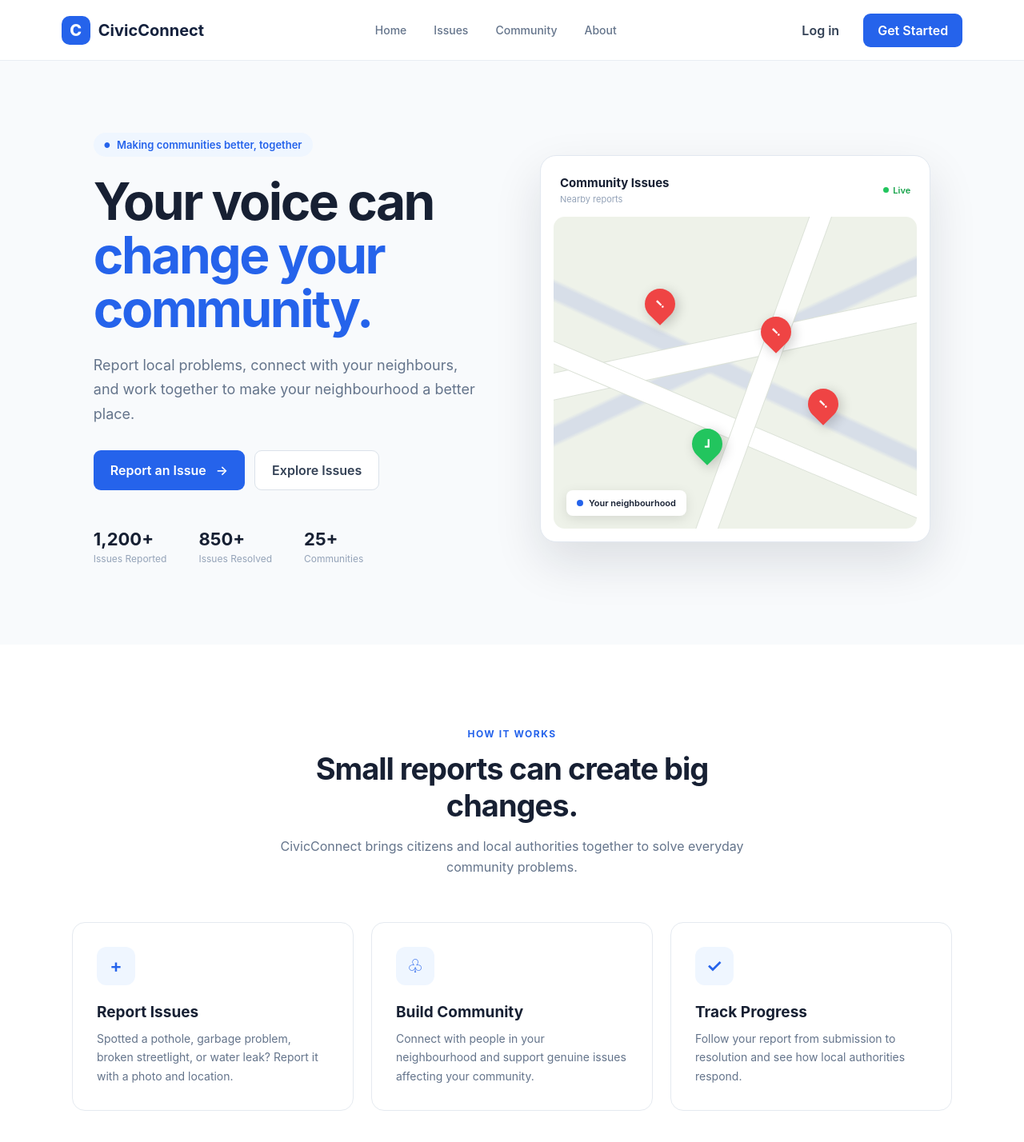
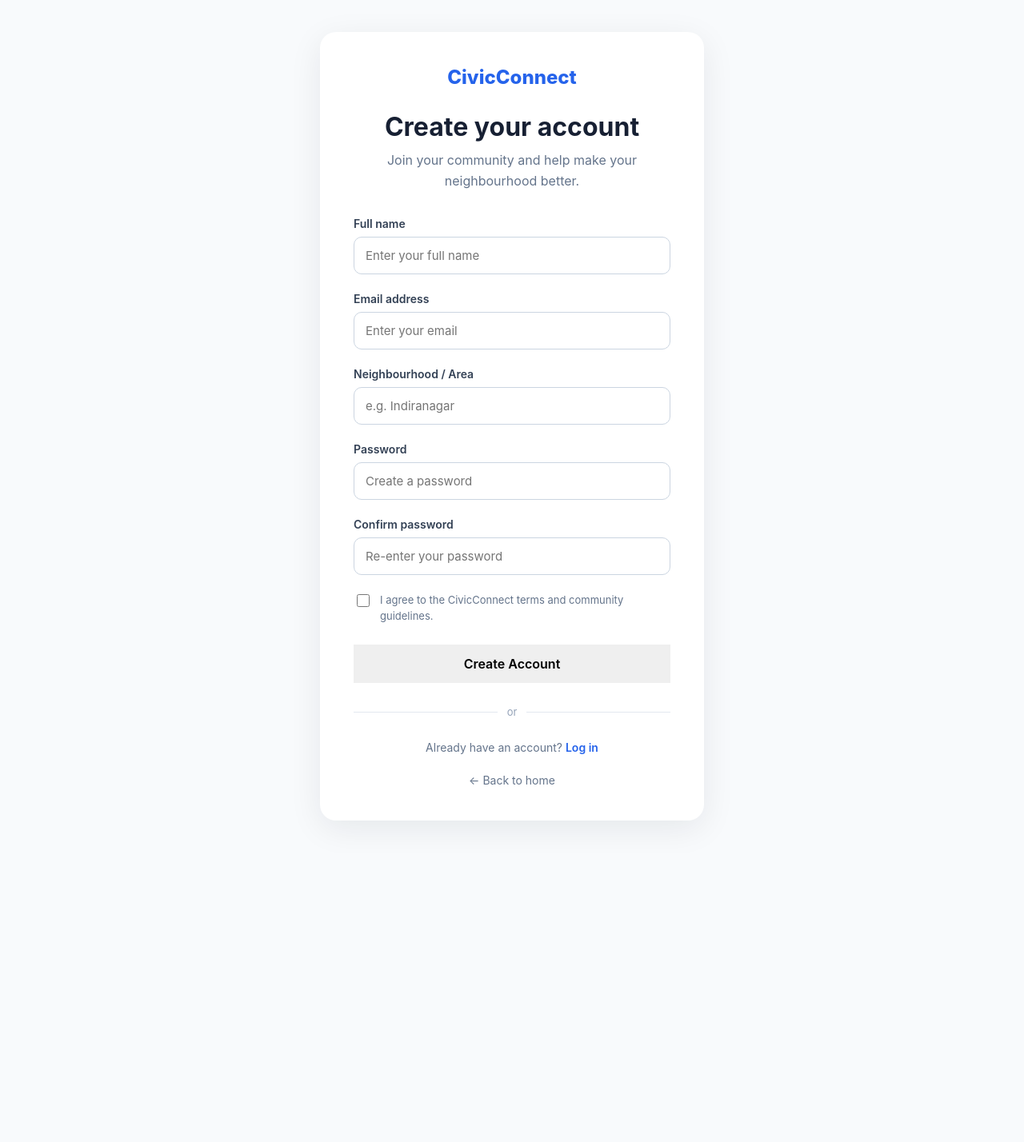
Before and after one commit to pranay4444-yadav/CivicConnect, a React (Vite) app in the folder client/: page /register in a window 1280 px wide. Shown: the top 1428 px of the page at 80% size. After the commit the page ends 1066 px from the top, so only its background shows below. Built offline with nearby package versions, Linux system fonts and the light colour scheme.

Commit message:
Add authentication pages and routing

```diff
--- a/client/package.json
+++ b/client/package.json
@@ -11,7 +11,8 @@
   },
   "dependencies": {
     "react": "^19.2.8",
-    "react-dom": "^19.2.8"
+    "react-dom": "^19.2.8",
+    "react-router-dom": "^7.18.3"
   },
   "devDependencies": {
     "@types/react": "^19.2.18",
--- a/client/src/App.css
+++ b/client/src/App.css
@@ -541,3 +541,176 @@
     text-align: center;
   }
 }
+/* Authentication Pages */
+
+.auth-page {
+  min-height: 100vh;
+  display: flex;
+  align-items: center;
+  justify-content: center;
+  padding: 40px 20px;
+  background: #f8fafc;
+}
+
+.auth-card {
+  width: 100%;
+  max-width: 450px;
+  background: #ffffff;
+  padding: 42px;
+  border-radius: 20px;
+  box-shadow: 0 10px 40px rgba(15, 23, 42, 0.08);
+}
+
+.auth-header {
+  text-align: center;
+  margin-bottom: 32px;
+}
+
+.auth-logo {
+  display: inline-block;
+  margin-bottom: 28px;
+  font-size: 24px;
+  font-weight: 800;
+  color: #2563eb;
+}
+
+.auth-header h1 {
+  margin: 0 0 10px;
+  font-size: 32px;
+  color: #172033;
+}
+
+.auth-header p {
+  margin: 0;
+  color: #64748b;
+  line-height: 1.6;
+}
+
+.auth-form {
+  display: flex;
+  flex-direction: column;
+  gap: 22px;
+}
+
+.form-group {
+  display: flex;
+  flex-direction: column;
+  gap: 8px;
+}
+
+.form-group label {
+  font-size: 14px;
+  font-weight: 600;
+  color: #334155;
+}
+
+.form-group input {
+  width: 100%;
+  padding: 13px 14px;
+  border: 1px solid #cbd5e1;
+  border-radius: 10px;
+  outline: none;
+  font-size: 15px;
+  transition: border-color 0.2s, box-shadow 0.2s;
+}
+
+.form-group input:focus {
+  border-color: #2563eb;
+  box-shadow: 0 0 0 3px rgba(37, 99, 235, 0.1);
+}
+
+.password-label {
+  display: flex;
+  justify-content: space-between;
+  align-items: center;
+}
+
+.password-label a {
+  font-size: 13px;
+  color: #2563eb;
+}
+
+.auth-button {
+  width: 100%;
+  border: none;
+  padding: 14px;
+  font-weight: 600;
+  margin-top: 4px;
+}
+
+.auth-divider {
+  display: flex;
+  align-items: center;
+  gap: 12px;
+  margin: 28px 0;
+  color: #94a3b8;
+}
+
+.auth-divider::before,
+.auth-divider::after {
+  content: "";
+  flex: 1;
+  height: 1px;
+  background: #e2e8f0;
+}
+
+.auth-divider span {
+  font-size: 13px;
+}
+
+.auth-footer {
+  text-align: center;
+  margin: 0;
+  color: #64748b;
+  font-size: 14px;
+}
+
+.auth-footer a {
+  color: #2563eb;
+  font-weight: 600;
+}
+
+.back-home {
+  display: block;
+  text-align: center;
+  margin-top: 24px;
+  font-size: 14px;
+  color: #64748b;
+}
+
+.back-home:hover,
+.auth-footer a:hover,
+.password-label a:hover {
+  text-decoration: underline;
+}
+
+@media (max-width: 500px) {
+  .auth-card {
+    padding: 30px 22px;
+  }
+
+  .auth-header h1 {
+    font-size: 28px;
+  }
+}
+.register-card {
+  max-width: 480px;
+}
+
+.terms-checkbox {
+  display: flex;
+  align-items: flex-start;
+  gap: 10px;
+  font-size: 13px;
+  line-height: 1.5;
+  color: #64748b;
+  cursor: pointer;
+}
+
+.terms-checkbox input {
+  width: 16px;
+  height: 16px;
+  margin-top: 2px;
+  flex-shrink: 0;
+  accent-color: #2563eb;
+}
--- a/client/src/App.jsx
+++ b/client/src/App.jsx
@@ -1,177 +1,200 @@
-import './App.css'
+import { BrowserRouter, Routes, Route, Link } from "react-router-dom";
+import Login from "./pages/Login";
+import Register from "./pages/Register";
+import "./App.css";
 
-function App() {
+function Home() {
   return (
-    <div className="app">
-      {/* Navigation */}
-      <header className="navbar">
-        <div className="logo">
-          <span className="logo-mark">C</span>
-          <span>CivicConnect</span>
+    <>
+      <nav className="navbar">
+        <div className="logo">CivicConnect</div>
+
+        <div className="nav-links">
+          <Link to="/">Home</Link>
+          <Link to="/issues">Issues</Link>
+          <Link to="/community">Community</Link>
+          <a href="#about">About</a>
         </div>
 
-        <nav className="nav-links">
-          <a href="#home">Home</a>
-          <a href="#issues">Issues</a>
-          <a href="#community">Community</a>
-          <a href="#about">About</a>
-        </nav>
+        <div className="nav-actions">
+          <Link to="/login" className="login-link">
+            Log in
+          </Link>
+          <Link to="/register" className="btn btn-primary">
+            Get Started
+          </Link>
+        </div>
+      </nav>
 
-        <div className="nav-actions">
-          <button className="login-btn">Log in</button>
-          <button className="signup-btn">Get Started</button>
-        </div>
-      </header>
-
-      {/* Hero Section */}
       <main>
-        <section className="hero-section" id="home">
+        <section className="hero">
           <div className="hero-content">
-            <div className="hero-badge">
-              <span>●</span> Making communities better, together
-            </div>
+            <span className="hero-badge">
+              Making communities better, together
+            </span>
 
             <h1>
-              Your voice can
-              <span> change your community.</span>
+              Your voice can change
+              <span> your community.</span>
             </h1>
 
             <p>
-              Report local problems, connect with your neighbours, and work
+              Report local issues, connect with your neighbours, and work
               together to make your neighbourhood a better place.
             </p>
 
-            <div className="hero-actions">
-              <button className="primary-btn">
-                Report an Issue <span>→</span>
-              </button>
+            <div className="hero-buttons">
+              <Link to="/report" className="btn btn-primary">
+                Report an Issue
+              </Link>
 
-              <button className="secondary-btn">
+              <Link to="/issues" className="btn btn-secondary">
                 Explore Issues
-              </button>
-            </div>
-
-            <div className="hero-stats">
-              <div>
-                <strong>1,200+</strong>
-                <span>Issues Reported</span>
-              </div>
-
-              <div>
-                <strong>850+</strong>
-                <span>Issues Resolved</span>
-              </div>
-
-              <div>
-                <strong>25+</strong>
-                <span>Communities</span>
-              </div>
+              </Link>
             </div>
           </div>
 
-          <div className="hero-visual">
-            <div className="map-card">
-              <div className="map-header">
-                <div>
-                  <strong>Community Issues</strong>
-                  <span>Nearby reports</span>
-                </div>
+          <div className="map-card">
+            <div className="map-header">
+              <div>
+                <strong>Community Issues</strong>
+                <p>Nearby reports</p>
+              </div>
+              <span className="live-badge">● Live</span>
+            </div>
 
-                <div className="map-status">
-                  <span></span> Live
-                </div>
-              </div>
+            <div className="map-area">
+              <div className="map-pin pin-one">📍</div>
+              <div className="map-pin pin-two">📍</div>
+              <div className="map-pin pin-three">📍</div>
 
-              <div className="fake-map">
-                <div className="road road-one"></div>
-                <div className="road road-two"></div>
-                <div className="road road-three"></div>
-
-                <div className="map-pin pin-one">!</div>
-                <div className="map-pin pin-two">!</div>
-                <div className="map-pin pin-three">✓</div>
-                <div className="map-pin pin-four">!</div>
-
-                <div className="map-location">
-                  <span></span>
-                  Your neighbourhood
-                </div>
-              </div>
+              <div className="map-label label-one">Pothole</div>
+              <div className="map-label label-two">Streetlight</div>
+              <div className="map-label label-three">Garbage</div>
             </div>
           </div>
         </section>
 
-        {/* Features */}
-        <section className="features-section" id="community">
+        <section className="stats">
+          <div>
+            <strong>1,200+</strong>
+            <span>Issues Reported</span>
+          </div>
+
+          <div>
+            <strong>850+</strong>
+            <span>Issues Resolved</span>
+          </div>
+
+          <div>
+            <strong>25+</strong>
+            <span>Communities</span>
+          </div>
+        </section>
+
+        <section className="features" id="about">
           <div className="section-heading">
             <span>HOW IT WORKS</span>
-            <h2>Small reports can create big changes.</h2>
+            <h2>One platform. A stronger community.</h2>
             <p>
-              CivicConnect brings citizens and local authorities together
-              to solve everyday community problems.
+              CivicConnect makes it easier for citizens and authorities to
+              work together on local problems.
             </p>
           </div>
 
           <div className="feature-grid">
-            <article className="feature-card">
-              <div className="feature-icon report-icon">+</div>
+            <div className="feature-card">
+              <div className="feature-icon">📢</div>
               <h3>Report Issues</h3>
               <p>
-                Spotted a pothole, garbage problem, broken streetlight, or
-                water leak? Report it with a photo and location.
+                Report potholes, garbage, broken streetlights, water leaks,
+                and other civic problems with photos and location.
               </p>
-            </article>
+            </div>
 
-            <article className="feature-card">
-              <div className="feature-icon community-icon">♧</div>
+            <div className="feature-card">
+              <div className="feature-icon">👥</div>
               <h3>Build Community</h3>
               <p>
-                Connect with people in your neighbourhood and support
-                genuine issues affecting your community.
+                Connect with people in your neighbourhood and support issues
+                that affect your community.
               </p>
-            </article>
+            </div>
 
-            <article className="feature-card">
-              <div className="feature-icon track-icon">✓</div>
+            <div className="feature-card">
+              <div className="feature-icon">📈</div>
               <h3>Track Progress</h3>
               <p>
-                Follow your report from submission to resolution and see
-                how local authorities respond.
+                Follow your reported issues and see how authorities respond
+                and resolve them.
               </p>
-            </article>
+            </div>
           </div>
         </section>
 
-        {/* CTA */}
-        <section className="cta-section" id="about">
-          <div>
-            <span>YOUR COMMUNITY. YOUR VOICE.</span>
-            <h2>Let's make your neighbourhood better.</h2>
-            <p>
-              Join CivicConnect and become an active part of your local
-              community.
-            </p>
-          </div>
+        <section className="cta">
+          <h2>Let's make your neighbourhood better.</h2>
+          <p>
+            Start reporting issues and connect with your community today.
+          </p>
 
-          <button className="primary-btn">
-            Join CivicConnect <span>→</span>
-          </button>
+          <Link to="/register" className="btn btn-primary">
+            Join CivicConnect
+          </Link>
         </section>
       </main>
 
-      {/* Footer */}
-      <footer className="footer">
-        <div className="logo">
-          <span className="logo-mark">C</span>
-          <span>CivicConnect</span>
-        </div>
-
-        <p>Connecting citizens. Improving communities.</p>
-
-        <span>© 2026 CivicConnect</span>
+      <footer>
+        <p>© 2026 CivicConnect. Building better communities together.</p>
       </footer>
-    </div>
-  )
+    </>
+  );
 }
 
-export default App
+
+function Issues() {
+  return (
+    <div className="page-placeholder">
+      <h1>Community Issues</h1>
+      <p>Reported civic issues will appear here.</p>
+      <Link to="/">← Back to Home</Link>
+    </div>
+  );
+}
+
+function Report() {
+  return (
+    <div className="page-placeholder">
+      <h1>Report an Issue</h1>
+      <p>The issue reporting form will be built next.</p>
+      <Link to="/">← Back to Home</Link>
+    </div>
+  );
+}
+
+function Community() {
+  return (
+    <div className="page-placeholder">
+      <h1>Community</h1>
+      <p>Neighbourhood groups will appear here.</p>
+      <Link to="/">← Back to Home</Link>
+    </div>
+  );
+}
+
+function App() {
+  return (
+    <BrowserRouter>
+      <Routes>
+        <Route path="/" element={<Home />} />
+        <Route path="/login" element={<Login />} />
+        <Route path="/register" element={<Register />} />
+        <Route path="/issues" element={<Issues />} />
+        <Route path="/report" element={<Report />} />
+        <Route path="/community" element={<Community />} />
+      </Routes>
+    </BrowserRouter>
+  );
+}
+
+export default App;
--- /dev/null
+++ b/client/src/pages/Login.jsx
@@ -0,0 +1,63 @@
+import { Link } from "react-router-dom";
+
+function Login() {
+  return (
+    <div className="auth-page">
+      <div className="auth-card">
+        <div className="auth-header">
+          <Link to="/" className="auth-logo">
+            CivicConnect
+          </Link>
+
+          <h1>Welcome back</h1>
+          <p>Log in to continue making your community better.</p>
+        </div>
+
+        <form className="auth-form">
+          <div className="form-group">
+            <label htmlFor="email">Email address</label>
+            <input
+              type="email"
+              id="email"
+              placeholder="Enter your email"
+              required
+            />
+          </div>
+
+          <div className="form-group">
+            <div className="password-label">
+              <label htmlFor="password">Password</label>
+              <a href="#forgot">Forgot password?</a>
+            </div>
+
+            <input
+              type="password"
+              id="password"
+              placeholder="Enter your password"
+              required
+            />
+          </div>
+
+          <button type="submit" className="btn btn-primary auth-button">
+            Log in
+          </button>
+        </form>
+
+        <div className="auth-divider">
+          <span>or</span>
+        </div>
+
+        <p className="auth-footer">
+          Don't have an account?{" "}
+          <Link to="/register">Create an account</Link>
+        </p>
+
+        <Link to="/" className="back-home">
+          ← Back to home
+        </Link>
+      </div>
+    </div>
+  );
+}
+
+export default Login;
--- /dev/null
+++ b/client/src/pages/Register.jsx
@@ -0,0 +1,98 @@
+import { Link } from "react-router-dom";
+
+function Register() {
+  return (
+    <div className="auth-page">
+      <div className="auth-card register-card">
+        <div className="auth-header">
+          <Link to="/" className="auth-logo">
+            CivicConnect
+          </Link>
+
+          <h1>Create your account</h1>
+          <p>
+            Join your community and help make your neighbourhood better.
+          </p>
+        </div>
+
+        <form className="auth-form">
+          <div className="form-group">
+            <label htmlFor="name">Full name</label>
+            <input
+              type="text"
+              id="name"
+              placeholder="Enter your full name"
+              required
+            />
+          </div>
+
+          <div className="form-group">
+            <label htmlFor="register-email">Email address</label>
+            <input
+              type="email"
+              id="register-email"
+              placeholder="Enter your email"
+              required
+            />
+          </div>
+
+          <div className="form-group">
+            <label htmlFor="location">Neighbourhood / Area</label>
+            <input
+              type="text"
+              id="location"
+              placeholder="e.g. Indiranagar"
+              required
+            />
+          </div>
+
+          <div className="form-group">
+            <label htmlFor="register-password">Password</label>
+            <input
+              type="password"
+              id="register-password"
+              placeholder="Create a password"
+              required
+            />
+          </div>
+
+          <div className="form-group">
+            <label htmlFor="confirm-password">Confirm password</label>
+            <input
+              type="password"
+              id="confirm-password"
+              placeholder="Re-enter your password"
+              required
+            />
+          </div>
+
+          <label className="terms-checkbox">
+            <input type="checkbox" required />
+            <span>
+              I agree to the CivicConnect terms and community guidelines.
+            </span>
+          </label>
+
+          <button type="submit" className="btn btn-primary auth-button">
+            Create Account
+          </button>
+        </form>
+
+        <div className="auth-divider">
+          <span>or</span>
+        </div>
+
+        <p className="auth-footer">
+          Already have an account?{" "}
+          <Link to="/login">Log in</Link>
+        </p>
+
+        <Link to="/" className="back-home">
+          ← Back to home
+        </Link>
+      </div>
+    </div>
+  );
+}
+
+export default Register;
```
Also changed, not shown: 1 other file (tests, documents, lock files or other folders).
